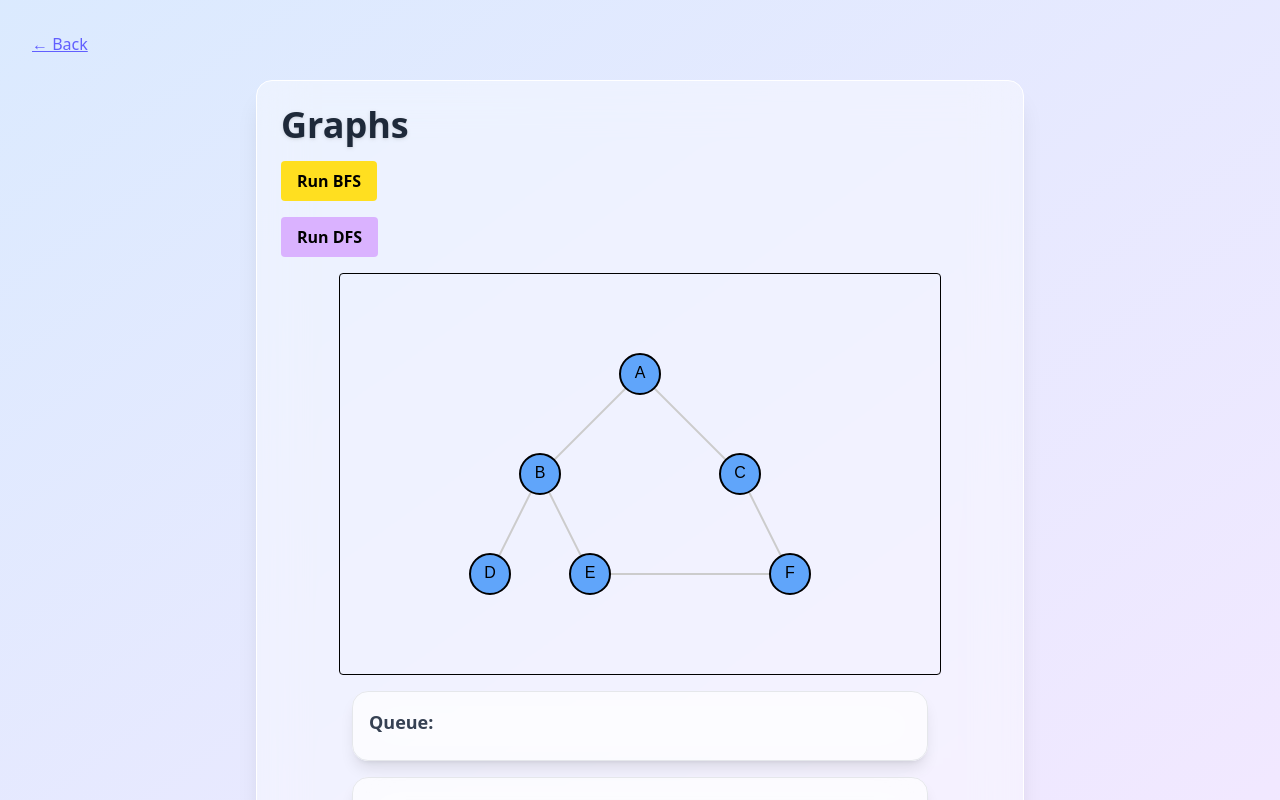
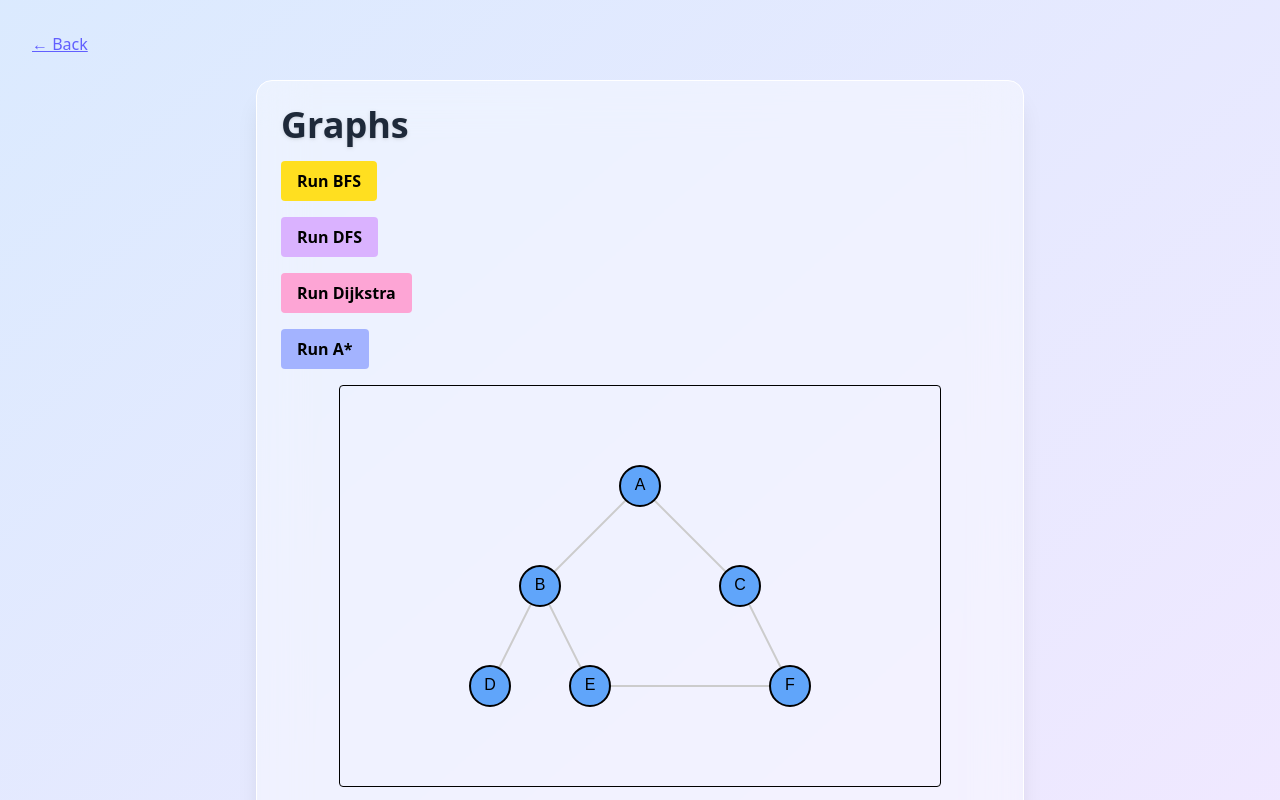
Before and after one commit to builtbydani/dsa-showcase, a React (Vite) app: page /graphs in a window 1280 px wide. Shown: the top 800 px of the page. Built offline with nearby package versions, Linux system fonts and the light colour scheme.

Commit message:
A* and Dijkstra implemented to Graphs

```diff
--- /dev/null
+++ b/src/components/Graph/AStarControls.jsx
@@ -0,0 +1,69 @@
+import { astar } from "../../utils/algorithms/astar";
+
+// Same graph as Dijkstra
+const weightedGraph = {
+  A: [{ node: "B", weight: 2 }, { node: "C", weight: 5 }],
+  B: [{ node: "A", weight: 2 }, { node: "D", weight: 4 }, { node: "E", weight: 7 }],
+  C: [{ node: "A", weight: 5 }, { node: "F", weight: 6 }],
+  D: [{ node: "B", weight: 4 }],
+  E: [{ node: "B", weight: 7 }, { node: "F", weight: 1 }],
+  F: [{ node: "C", weight: 6 }, { node: "E", weight: 1 }],
+};
+
+// Dummy heuristic: straight-line distance to "F" (goal)
+const heuristic = (node) => {
+  const estimates = {
+    A: 6,
+    B: 5,
+    C: 2,
+    D: 7,
+    E: 1,
+    F: 0,
+  };
+  return estimates[node] ?? Infinity;
+};
+
+export default function AStarControls({
+  visitedNodes,
+  setVisitedNodes,
+  currentNode,
+  setCurrentNode,
+  pqState,
+  setPQState,
+}) {
+  const handleRunAStar = () => {
+    const traversal = astar(weightedGraph, "A", "F", heuristic);
+    const steps = [...traversal];
+
+    let i = 0;
+    const interval = setInterval(() => {
+      if (i >= steps.length) {
+        clearInterval(interval);
+        return;
+      }
+
+      const {
+        currentNode,
+        visitedNodes: newVisited,
+        pqState: newPQ,
+      } = steps[i];
+
+      setVisitedNodes(newVisited);
+      setCurrentNode(currentNode);
+      setPQState(newPQ);
+
+      i++;
+    }, 600);
+  };
+
+  return (
+    <div className="mb-4">
+      <button
+        onClick={handleRunAStar}
+        className="px-4 py-2 bg-indigo-300 rounded hover:bg-indigo-400 font-bold"
+      >
+        Run A*
+      </button>
+    </div>
+  );
+}
--- /dev/null
+++ b/src/components/Graph/DijkstraControls.jsx
@@ -0,0 +1,59 @@
+import { dijkstra } from "../../utils/algorithms/dijkstra";
+
+const weightedGraph = {
+  A: [{ node: "B", weight: 2 }, { node: "C", weight: 5 }],
+  B: [{ node: "A", weight: 2 }, { node: "D", weight: 4 }, { node: "E", weight: 7 }],
+  C: [{ node: "A", weight: 5 }, { node: "F", weight: 6 }],
+  D: [{ node: "B", weight: 4 }],
+  E: [{ node: "B", weight: 7 }, { node: "F", weight: 1 }],
+  F: [{ node: "C", weight: 6 }, { node: "E", weight: 1 }],
+};
+
+export default function DijkstraControls({
+  visitedNodes,
+  setVisitedNodes,
+  currentNode,
+  setCurrentNode,
+  pqState,
+  setPQState,
+  distances,
+  setDistances,
+}) {
+  const handleRunDijkstra = () => {
+    const traversal = dijkstra(weightedGraph, "A");
+    const steps = [...traversal];
+
+    let i = 0;
+    const interval = setInterval(() => {
+      if (i >= steps.length) {
+        clearInterval(interval);
+        return;
+      }
+
+      const {
+        currentNode,
+        visitedNodes: newVisited,
+        pqState: newPQ,
+        distances: newDistances,
+      } = steps[i];
+
+      setVisitedNodes(newVisited);
+      setCurrentNode(currentNode);
+      setPQState(newPQ);
+      setDistances(newDistances);
+
+      i++;
+    }, 600);
+  };
+
+  return (
+    <div className="mb-4">
+      <button
+        onClick={handleRunDijkstra}
+        className="px-4 py-2 bg-pink-300 rounded hover:bg-pink-400 font-bold"
+      >
+        Run Dijkstra
+      </button>
+    </div>
+  );
+}
--- /dev/null
+++ b/src/components/Graph/PriorityQueueDisplay.jsx
@@ -0,0 +1,21 @@
+import GlowPanel from "../Common/GlowPanel";
+
+export default function PriorityQueueDisplay({ queue }) {
+  return (
+    <GlowPanel title="Priority Queue:">
+      <div className="flex flex-col items-center gap-2 mt-2">
+        {[...queue]
+          .sort((a, b) => a.priority - b.priority) // optional: sort by priority for display
+          .map((node, index) => (
+            <div
+              key={index}
+              className={`min-w-[4rem] px-2 py-1 rounded flex items-center justify-center font-bold text-black
+                ${node.visited ? "bg-green-400" : "bg-pink-300"}`}
+            >
+              {node.value} ({node.priority})
+            </div>
+          ))}
+      </div>
+    </GlowPanel>
+  );
+}
--- a/src/pages/GraphPage.jsx
+++ b/src/pages/GraphPage.jsx
@@ -5,12 +5,17 @@ import DFSControls from "../components/Graph/DFSControls";
 import GraphCanvas from "../components/Graph/GraphCanvas";
 import QueueDisplay from "../components/Graph/QueueDisplay";
 import StackDisplay from "../components/Graph/StackDisplay";
+import DijkstraControls from "../components/Graph/DijkstraControls";
+import PriorityQueueDisplay from "../components/Graph/PriorityQueueDisplay";
+import AStarControls from "../components/Graph/AStarControls";
 
 export default function GraphPage() {
   const [visitedNodes, setVisitedNodes] = useState([]);
   const [currentNode, setCurrentNode] = useState(null);
   const [queueState, setQueueState] = useState([]);
   const [stackState, setStackState] = useState([]);
+  const [pqState, setPQState] = useState([]);
+  const [distances, setDistances] = useState([]);
 
   return (
     <DSAPageLayout title="Graphs">
@@ -30,9 +35,29 @@ export default function GraphPage() {
         stackState={stackState}
         setStackState={setStackState}
       />
+      <DijkstraControls
+        visitedNodes={visitedNodes}
+        setVisitedNodes={setVisitedNodes}
+        currentNode={currentNode}
+        setCurrentNode={setCurrentNode}
+        pqState={pqState}
+        setPQState={setPQState}
+        distances={distances}
+        setDistances={setDistances}
+      />
+      <AStarControls
+        visitedNodes={visitedNodes}
+        setVisitedNodes={setVisitedNodes}
+        currentNode={currentNode}
+        setCurrentNode={setCurrentNode}
+        pqState={pqState}
+        setPQState={setPQState}
+      />
+
       <GraphCanvas visitedNodes={visitedNodes} currentNode={currentNode} />
       <QueueDisplay queue={queueState}/>
       <StackDisplay stack={stackState} />
+      <PriorityQueueDisplay queue={pqState} />
     </DSAPageLayout>
   );
 }
--- /dev/null
+++ b/src/utils/algorithms/astar.js
@@ -0,0 +1,45 @@
+export function* astar(graph, startNode, goalNode, heuristic) {
+  const visited = new Set();
+  const gScore = {}; // actual cost
+  const pq = [{ node: startNode, g: 0, f: heuristic(startNode) }];
+  const fullPQ = [{ node: startNode, g: 0, f: heuristic(startNode) }];
+
+  for (const node in graph) {
+    gScore[node] = Infinity;
+  }
+  gScore[startNode] = 0;
+
+  while (pq.length > 0) {
+    pq.sort((a, b) => a.f - b.f);
+    const { node: current } = pq.shift();
+    if (visited.has(current)) continue;
+
+    visited.add(current);
+
+    yield {
+      currentNode: current,
+      visitedNodes: Array.from(visited),
+      pqState: fullPQ.map((entry) => ({
+        value: entry.node,
+        priority: entry.f,
+        visited: visited.has(entry.node),
+      })),
+      gScores: { ...gScore },
+    };
+
+    if (current === goalNode) return;
+
+    for (const edge of graph[current]) {
+      const neighbor = edge.node;
+      const weight = edge.weight;
+      const tentativeG = gScore[current] + weight;
+
+      if (tentativeG < gScore[neighbor]) {
+        gScore[neighbor] = tentativeG;
+        const fScore = tentativeG + heuristic(neighbor);
+        pq.push({ node: neighbor, g: tentativeG, f: fScore });
+        fullPQ.push({ node: neighbor, g: tentativeG, f: fScore });
+      }
+    }
+  }
+}
--- /dev/null
+++ b/src/utils/algorithms/dijkstra.js
@@ -0,0 +1,43 @@
+export function* dijkstra(graph, startNode) {
+  const visited = new Set();
+  const distances = {};
+  const pq = [{ node: startNode, dist: 0 }];
+  const fullPQ = [{ node: startNode, dist: 0 }]; // History
+
+  for (const node in graph) {
+    distances[node] = Infinity;
+  }
+  distances[startNode] = 0;
+
+  while (pq.length > 0) {
+    // Sort PQ by lowest distance
+    pq.sort((a, b) => a.dist - b.dist);
+    const { node: current } = pq.shift();
+    if (visited.has(current)) continue;
+    visited.add(current);
+
+    // Push step data
+    yield {
+      currentNode: current,
+      visitedNodes: Array.from(visited),
+      pqState: fullPQ.map((entry) => ({
+        value: entry.node,
+        priority: entry.dist,
+        visited: visited.has(entry.node),
+      })),
+      distances: { ...distances },
+    };
+
+    for (const edge of graph[current]) {
+      const neighbor = edge.node;
+      const weight = edge.weight;
+      const newDist = distances[current] + weight;
+
+      if (newDist < distances[neighbor]) {
+        distances[neighbor] = newDist;
+        pq.push({ node: neighbor, dist: newDist });
+        fullPQ.push({ node: neighbor, dist: newDist });
+      }
+    }
+  }
+}
```
